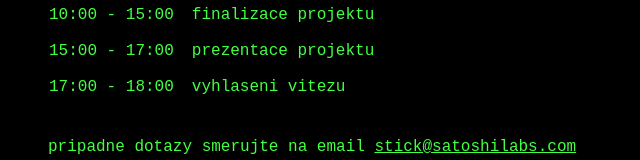
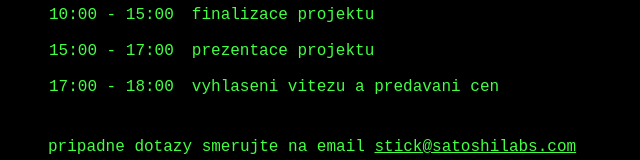
Before and after one commit to Methimpact/cryptohack, a plain HTML site: page index.html in a window 1280 px wide. Shown: the part 1261-1421 px from the top of the page, without its empty margins (0-640 px from the left). Drawn offline with Linux system fonts and the light colour scheme.

Commit message:
mention prizes explicitely

```diff
--- a/index.html
+++ b/index.html
@@ -89,7 +89,7 @@ Mnoho kryptoaplikaci postrada hezkou grafiku ci uzivatelske rozhrani nebo prekla
 <tr><th>nedele</th></tr>
 <tr><td>10:00 - 15:00</td><td>finalizace projektu</td></tr>
 <tr><td>15:00 - 17:00</td><td>prezentace projektu</td></tr>
-<tr><td>17:00 - 18:00</td><td>vyhlaseni vitezu</td></tr>
+<tr><td>17:00 - 18:00</td><td>vyhlaseni vitezu a predavani cen</td></tr>
 </table>
 
 <p>pripadne dotazy smerujte na email <a href="mailto:stick@satoshilabs.com">stick@satoshilabs.com</a></p>
```
